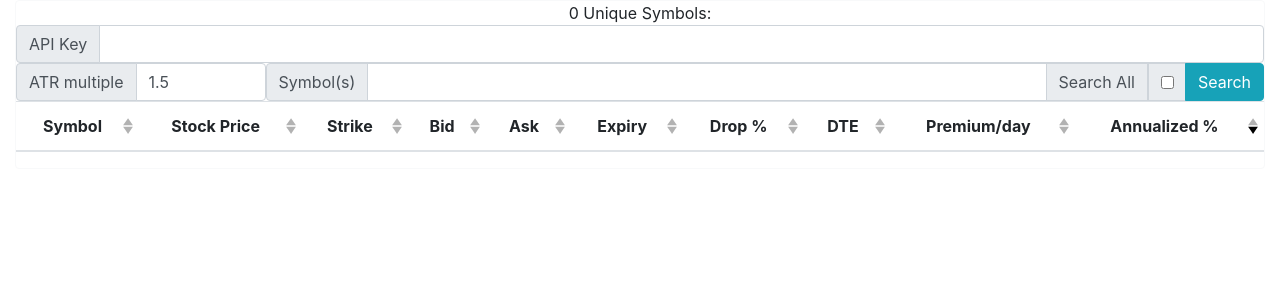
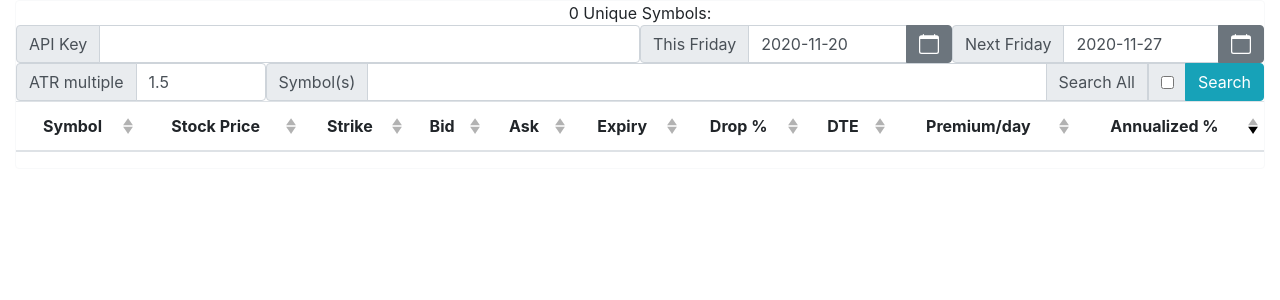
Before and after one commit to luhaolu/option-scanner, a Vue app: page / in a window 1280 px wide. Shown: the top 300 px of the page. Built offline with nearby package versions, Linux system fonts and the light colour scheme.

Commit message:
Update OptionScanner.vue
Ability to pick the fridays

```diff
--- a/src/components/OptionScanner.vue
+++ b/src/components/OptionScanner.vue
@@ -24,9 +24,23 @@
           <div>Recived {{numOfResults}} Results</div> -->
           <div>{{uniqueSymbols.length}} Unique Symbols: {{uniqueSymbolsStr}}</div>
           <div v-if="durationInMin > 0">Scan took {{durationInMin}} mins </div>
-          <b-input-group size="md" prepend="API Key">
-            <b-form-input v-model="apiKey"></b-form-input>
-          </b-input-group>
+          <div class="input-group-container">
+            <b-input-group size="md" prepend="API Key" style="min-width:50%">
+              <b-form-input v-model="apiKey"></b-form-input>
+            </b-input-group>
+            <b-input-group size="md" prepend="This Friday">
+              <b-form-input v-model="thisFridayInput"></b-form-input>
+              <b-input-group-append>
+                <b-form-datepicker button-only right locale="en-US" id="example-datepicker" v-model="thisFridayInput"></b-form-datepicker>
+              </b-input-group-append>
+            </b-input-group>
+            <b-input-group size="md" prepend="Next Friday">
+              <b-form-input v-model="nextFridayInput"></b-form-input>
+              <b-input-group-append>
+                <b-form-datepicker button-only right locale="en-US" id="example-datepicker" v-model="nextFridayInput"></b-form-datepicker>
+              </b-input-group-append>
+            </b-input-group>
+          </div>
           <div class="input-group-container">
             <!-- <b-input-group class="atr-input-group" size="md" prepend="Previous Trade Date">
               <b-form-input v-model="previousTradingDay"></b-form-input>
@@ -136,9 +150,13 @@ export default {
           sortDirection: 'desc'
         },
       ],
+      thisFridayInput: null,
+      nextFridayInput: null,
     }
   },
   created  () {
+    this.thisFridayInput = this.thisFridayStr;
+    this.nextFridayInput = this.nextFridayStr;
   },
   computed: {
     previousTradingDay() {
@@ -308,14 +326,14 @@ export default {
             let chain;
             // Make sure no earning this week
             if (!hasEarningThisWeek) {
-              response = await getOptionChain(this.apiKey, symbol, this.thisFridayStr);
+              response = await getOptionChain(this.apiKey, symbol, this.thisFridayInput);
               chain = response.data.chain;
               this.filterOption(chain);
             }
 
             // Make sure no earning next week
             if (!hasEarningNextWeek) {
-              response = await getOptionChain(this.apiKey, symbol, this.nextFridayStr);
+              response = await getOptionChain(this.apiKey, symbol, this.nextFridayInput);
               chain = response.data.chain;
               this.filterOption(chain);
             }
```
